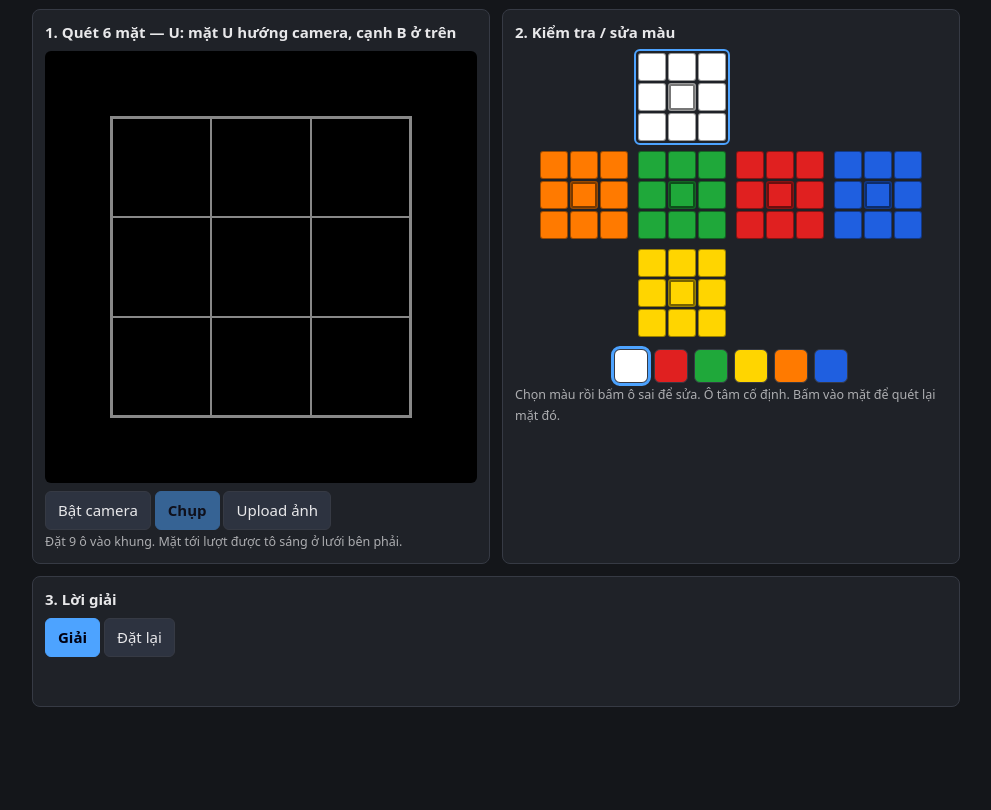
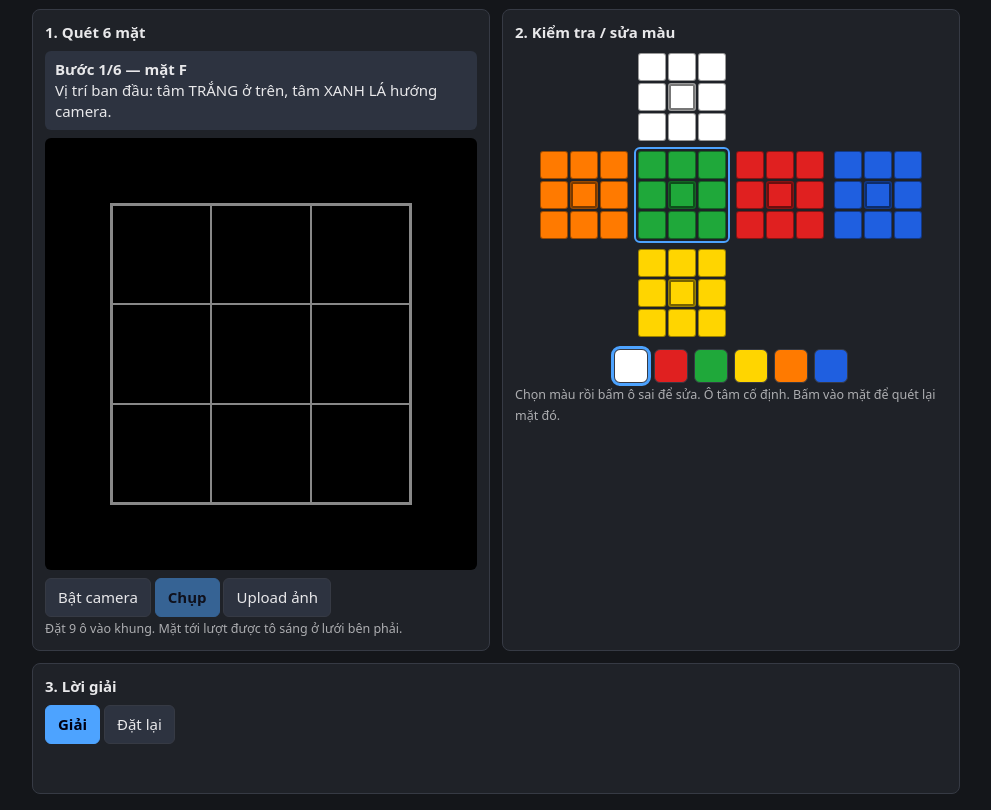
Before and after one commit to quoctuyenit/rubik-solver, a plain HTML site: page index.html in a window 1280 px wide. Shown: the part 47-857 px from the top of the page, without its empty margins (144-1135 px from the left). Before the commit the page ends 800 px from the top, so only its background shows below. Drawn offline with Linux system fonts and the light colour scheme.

Commit message:
Add step-by-step scan guide, scan faces in F R B L U D order
Co-Authored-By: Claude Sonnet 5.5 <noreply@anthropic.com>

```diff
--- a/index.html
+++ b/index.html
@@ -47,7 +47,8 @@
 <h1>Rubik Solver</h1>
 <div class="row">
   <div class="card">
-    <h2>1. Quét 6 mặt — <span id="hint"></span></h2>
+    <h2>1. Quét 6 mặt</h2>
+    <div id="hint" style="background:#2d3340;border-radius:6px;padding:8px 10px;margin-bottom:8px"></div>
     <div class="cam"><video id="vid" playsinline muted></video><img id="pic" hidden alt=""><div class="guide"><i></i><i></i><i></i><i></i><i></i><i></i><i></i><i></i><i></i></div></div>
     <p style="margin:8px 0 0">
       <button id="camBtn">Bật camera</button>
@@ -77,11 +78,16 @@
 <script type="module" src="https://cdn.cubing.net/v0/js/cubing/twisty"></script>
 <script>
 const F = 'URFDLB';
-// Cầm khối sao cho mặt cần quét hướng vào camera; ngoài ra giữ "cạnh trên" như sau.
+// Thứ tự quét tối thiểu thao tác: xoay ngang F→R→B→L, rồi ngả lên U, ngả xuống D.
+// Hướng ảnh phải khớp thứ tự ô của solver: mặt bên có U ở trên; U có B ở trên; D có F ở trên.
+const SCAN = 'FRBLUD';
 const HINT = {
-  U:'mặt U hướng camera, cạnh B ở trên', R:'mặt R hướng camera, mặt U ở trên',
-  F:'mặt F hướng camera, mặt U ở trên', D:'mặt D hướng camera, cạnh F ở trên',
-  L:'mặt L hướng camera, mặt U ở trên', B:'mặt B hướng camera, mặt U ở trên' };
+  F:'Vị trí ban đầu: tâm TRẮNG ở trên, tâm XANH LÁ hướng camera.',
+  R:'Xoay cả khối quanh trục đứng, đưa mặt bên phải (ĐỎ) về phía camera. Mặt trắng vẫn ở trên.',
+  B:'Xoay tiếp cùng chiều: mặt XANH DƯƠNG (đối diện xanh lá) hướng camera. Trắng vẫn ở trên.',
+  L:'Xoay tiếp cùng chiều: mặt CAM hướng camera. Trắng vẫn ở trên.',
+  U:'Xoay tiếp cùng chiều về vị trí ban đầu (xanh lá hướng camera), rồi ngả ĐỈNH khối về phía bạn: mặt TRẮNG hướng camera, cạnh trên của ảnh là mặt xanh dương.',
+  D:'Quay về vị trí ban đầu, rồi ngả ĐÁY khối về phía bạn: mặt VÀNG hướng camera, cạnh trên của ảnh là mặt xanh lá.' };
 const DEF = { U:'#ffffff', R:'#e02020', F:'#1fa83a', D:'#ffd500', L:'#ff7a00', B:'#1f5fe0' };
 
 let cube, pal, raw, rawPaint, cur, brush;
@@ -91,7 +97,7 @@ const status = (t, err) => { $('status').textContent = t; $('status').className
 function reset() {
   cube = [...F].flatMap(f => Array(9).fill(f));
   pal = { ...DEF }; raw = Array(6).fill(null); rawPaint = Array(54).fill(null);
-  cur = 0; brush = 'U';
+  cur = F.indexOf(SCAN[0]); brush = 'U';
   $('sol').textContent = ''; $('tp').hidden = true; status('');
   render();
 }
@@ -122,7 +128,7 @@ function render() {
     b.onclick = () => { brush = f; render(); };
     p.appendChild(b);
   }
-  $('hint').textContent = F[cur] + ': ' + HINT[F[cur]];
+  $('hint').innerHTML = `<b>Bước ${SCAN.indexOf(F[cur]) + 1}/6 — mặt ${F[cur]}</b><br>${HINT[F[cur]]}`;
 }
 
 /* ---- màu: sRGB -> LAB ---- */
@@ -181,7 +187,8 @@ function scanFrom(src, w, h) {
   out.forEach((rgb, k) => rawPaint[cur * 9 + k] = `rgb(${rgb.join(',')})`); // xem màu thô ngay
   if (raw.every(Boolean)) { classify(); status('Đã quét đủ 6 mặt. Kiểm tra màu rồi bấm Giải.'); }
   else status(`Đã quét mặt ${F[cur]}.`);
-  cur = raw.findIndex(r => !r); if (cur < 0) cur = 0;
+  const nx = [...SCAN].map(f => F.indexOf(f)).find(i => !raw[i]);
+  if (nx !== undefined) cur = nx;
   render();
 }
 
--- a/sw.js
+++ b/sw.js
@@ -1,5 +1,5 @@
 // Đổi VERSION mỗi lần sửa file để máy khách tải bản mới.
-const VERSION = 'rubik-v1';
+const VERSION = 'rubik-v2';
 const CORE = ['./', './index.html', './manifest.webmanifest', './lib/cube.js', './lib/solve.js',
   './icons/icon-192.png', './icons/icon-512.png', './icons/apple-touch-icon.png'];
 
```
